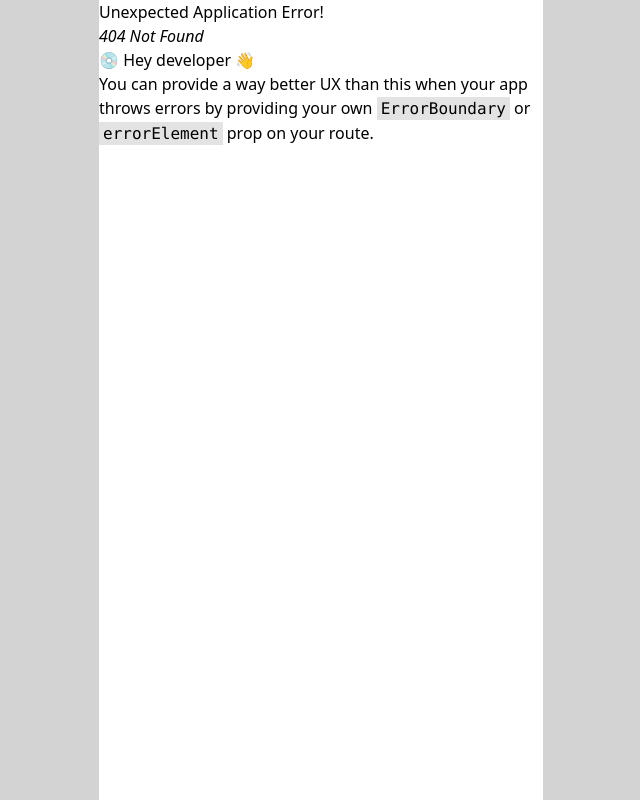
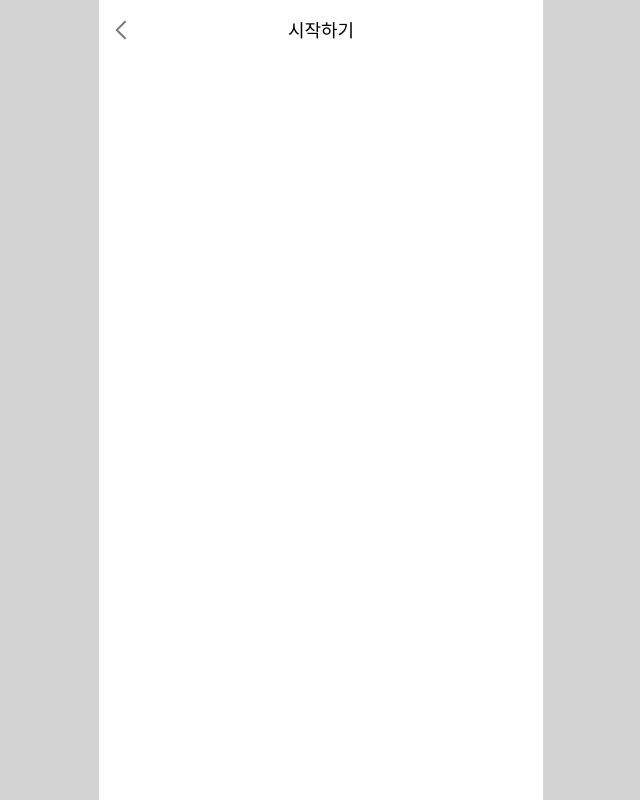
Before and after one commit to qowldud/love-soong-alarm-Web, a React (Vite) app: page /auth in a window 1280 px wide. Before the commit this address had no page. Shown: the whole page, without its empty margins (319-959 px from the left). Built offline with nearby package versions, Linux system fonts and the light colour scheme.

Commit message:
feat: auth 기본 구조 퍼블리싱

```diff
--- /dev/null
+++ b/src/components/auth/Input.tsx
@@ -0,0 +1,7 @@
+export const AuthInput = () => {
+  return (
+    <div className="">
+      <div></div>
+    </div>
+  );
+};
--- /dev/null
+++ b/src/components/auth/Valid.tsx
@@ -0,0 +1,7 @@
+export const AuthValid = () => {
+  return (
+    <div className="">
+      <div></div>
+    </div>
+  );
+};
--- /dev/null
+++ b/src/pages/Auth.tsx
@@ -0,0 +1,12 @@
+import { Outlet } from "react-router-dom";
+
+import { Header } from "../common/Header";
+
+export const Auth = () => {
+  return (
+    <>
+      <Header title="시작하기" />
+      <Outlet />
+    </>
+  );
+};
--- a/src/pages/Entry.tsx
+++ b/src/pages/Entry.tsx
@@ -3,7 +3,9 @@ import { AnimatePresence, motion } from "framer-motion";
 
 import Logo from "@/assets/icons/ic_lovin.svg";
 import Color_Logo from "@/assets/icons/ic_color_lovin.svg";
+
 import { Button } from "../common/Button";
+import { useNavigate } from "react-router-dom";
 
 const Splash = () => (
   <motion.div
@@ -27,6 +29,7 @@ const Splash = () => (
 
 export const Entry = () => {
   const [isSplash, setIsSplash] = useState(true);
+  const navigate = useNavigate();
 
   useEffect(() => {
     const t = setTimeout(() => setIsSplash(false), 3000);
@@ -60,7 +63,7 @@ export const Entry = () => {
               </div>
             </div>
           </div>
-          <Button variant="primary" children="시작하기"/>
+          <Button variant="primary" children="시작하기" onClick={()=> navigate("/auth")}/>
         </motion.div>
       )}
     </AnimatePresence>
```
Also changed, not shown: src/Router.tsx (+19 -1 lines), src/components/auth/Counter.tsx (deleted), 2 other files (tests, documents, lock files or other folders).
